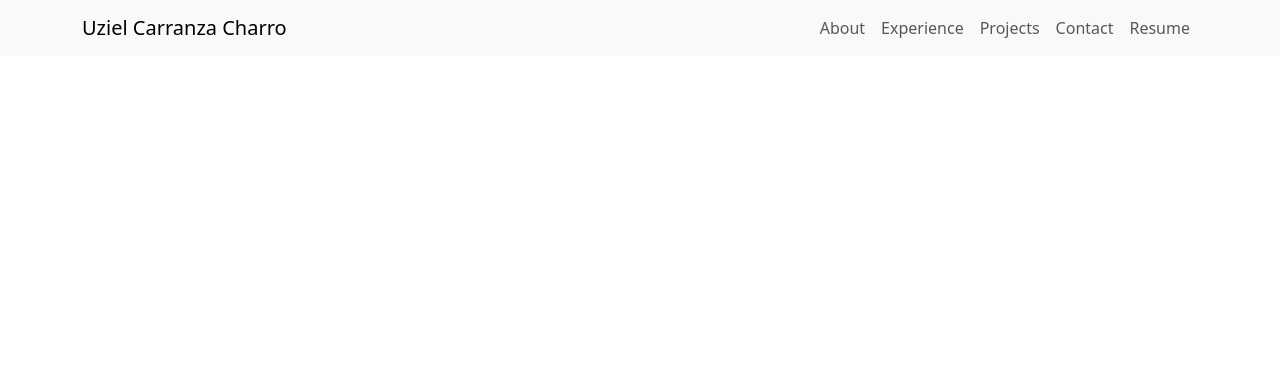
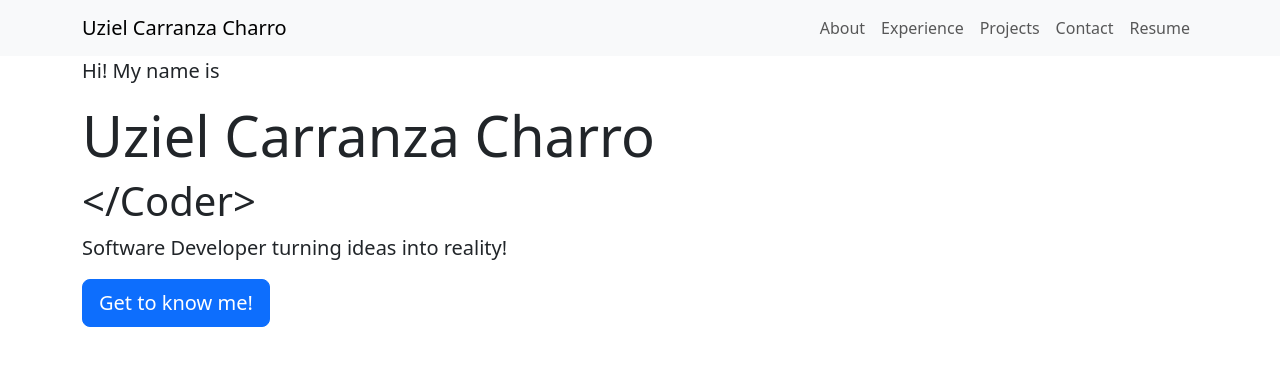
Before and after one commit to UzielCarranza/developeando, a React (Create React App) app: page / in a window 1280 px wide. Shown: the top 366 px of the page. Built offline with nearby package versions, Linux system fonts and the light colour scheme.

Commit message:
renders the call to action component

```diff
--- a/src/App.js
+++ b/src/App.js
@@ -1,9 +1,11 @@
 import {NavBar} from "./components/NavBar";
+import {CallToAction} from "./components/Header";
 
 function App() {
   return (
     <div className="App">
       <NavBar/>
+        <CallToAction/>
     </div>
   );
 }
```
